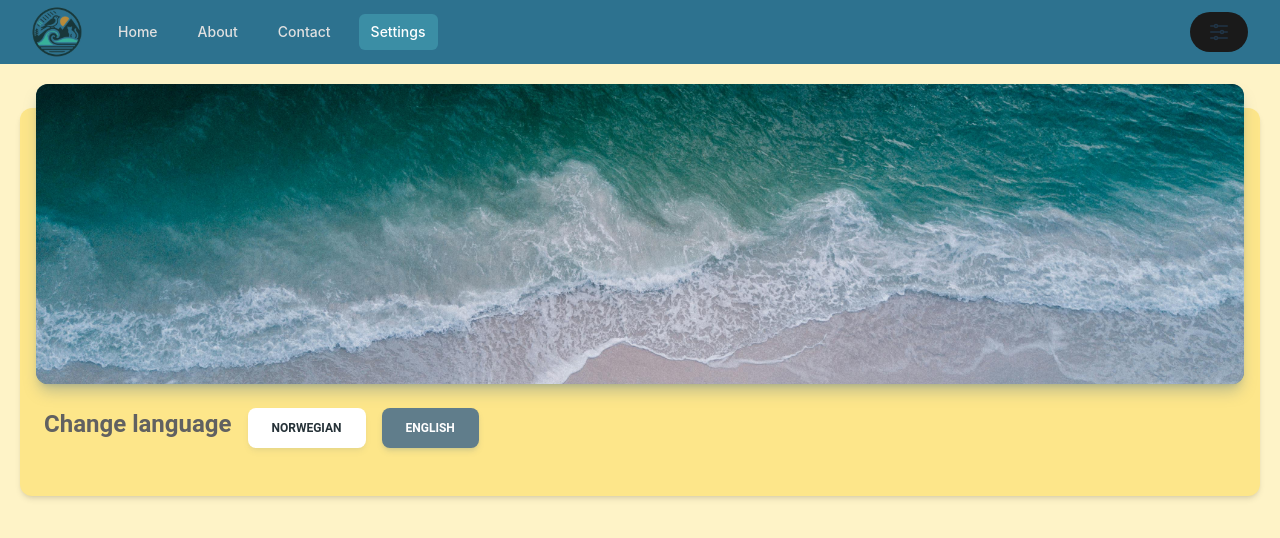
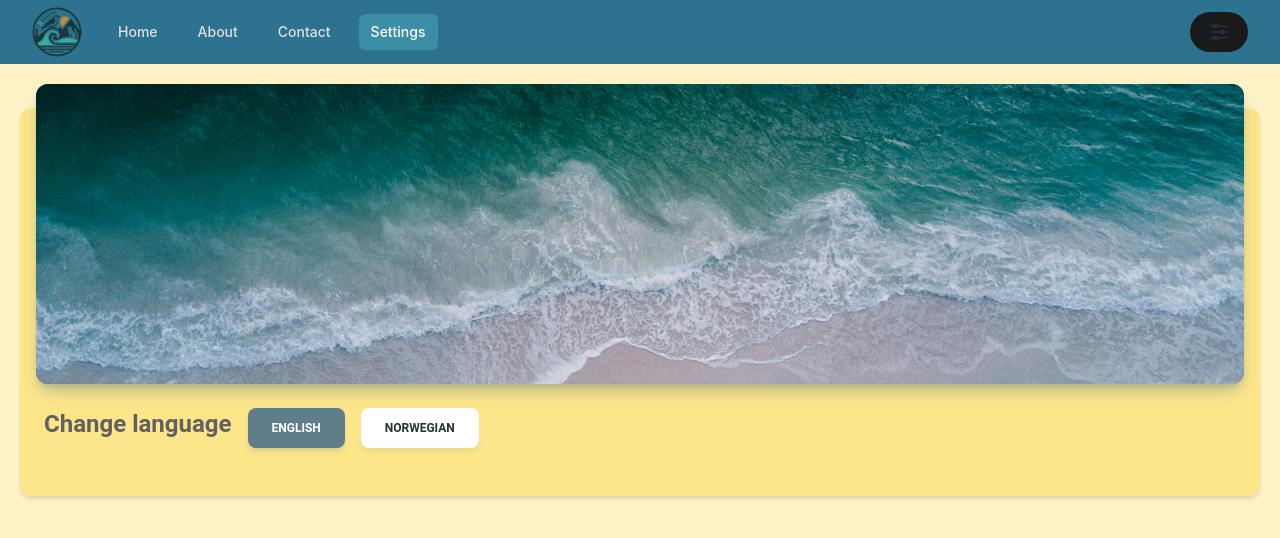
Before and after one commit to henrikgb/kitespots-react-ui-vite, a React (Vite) app: page /settings in a window 1280 px wide. Shown: the top 538 px of the page. Built offline with nearby package versions, Linux system fonts and the light colour scheme.

Commit message:
feat: Update settings page

```diff
--- a/src/components/pages/settingsPage/SettingsPage.tsx
+++ b/src/components/pages/settingsPage/SettingsPage.tsx
@@ -61,18 +61,18 @@ export const SettingsPage = () => {
           <Button
             variant="filled"
             placeholder=""
+            onClick={() => switchLanguage("en")}
+            color={englishButtonColor}
+          >
+            {t("english")}
+          </Button>
+          <Button
+            variant="filled"
+            placeholder=""
             onClick={() => switchLanguage("nb")}
             color={norwegianButtonColor}
           >
             {t("norwegian")}
-          </Button>
-          <Button
-            variant="filled"
-            placeholder=""
-            onClick={() => switchLanguage("en")}
-            color={englishButtonColor}
-          >
-            {t("english")}
           </Button>
         </div>
       </CardBody>
```
